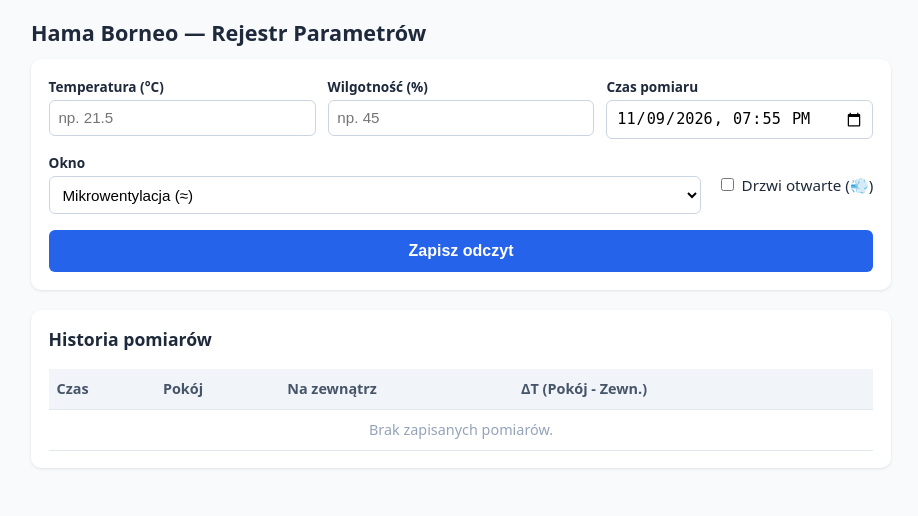
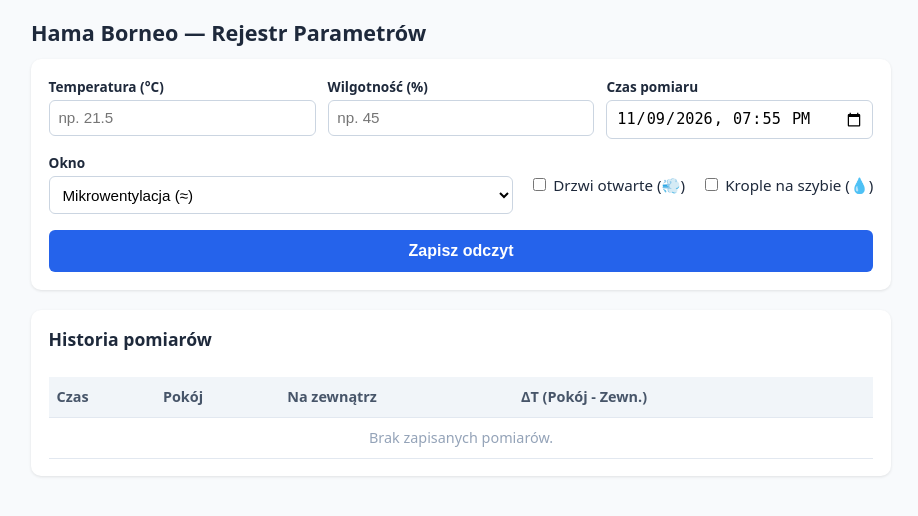
Before and after one commit to vkhyzhniak496-tech/hama-borneo-tracker, a FastAPI app: page / in a window 1280 px wide. Shown: the top 516 px of the page, without its empty margins (179-1097 px from the left). Run offline with FastAPI, Linux system fonts and the light colour scheme.

Commit message:
feat: add condensation tracking, dew point calculation and refactor styles

```diff
--- a/database.py
+++ b/database.py
@@ -29,7 +29,7 @@ class Reading(Base):
     # Nowe flagi:
     window_state = Column(String(16), default="tilt", nullable=False)  # 'closed', 'micro', 'tilt', 'open'
     door_open = Column(Boolean, default=False, nullable=False)          # True / False
-
+    condensation = Column(Boolean, default=False, nullable=False)  # True jeśli widać krople
 
 
 Base.metadata.create_all(bind=engine)
--- a/main.py
+++ b/main.py
@@ -5,21 +5,62 @@ from fastapi import Depends, FastAPI, Form, Request, status
 from fastapi.responses import HTMLResponse, RedirectResponse
 from fastapi.templating import Jinja2Templates
 from sqlalchemy.orm import Session
+from fastapi.staticfiles import StaticFiles
+
 
 from database import Reading, get_db
 import schemas
-from weather import get_current_outdoor_weather, get_weather_icon, calculate_absolute_humidity
+from weather import (
+    calculate_absolute_humidity,
+    get_current_outdoor_weather,
+    get_weather_icon,
+)
 
-app = FastAPI(title="Hama Borneo Logger API", version="1.1.0")
+app = FastAPI(title="Hama Borneo Logger API", version="1.2.28")
+app.mount("/static", StaticFiles(directory="static"), name="static")
 templates = Jinja2Templates(directory="templates")
-
-# Słownik ikon do widoku
 WINDOW_ICONS = {
     "closed": "🪟⏹",
     "micro": "🪟≈",
     "tilt": "🪟◺",
     "open": "🪟◽",
 }
+
+
+def _record_reading(
+    db: Session,
+    temperature: float,
+    humidity: float,
+    timestamp: Optional[datetime],
+    window_state: str,
+    door_open: bool,
+    condensation: bool,
+) -> Reading:
+    """Wspólna funkcja pomocnicza: pobiera pogodę i zapisuje odczyt w bazie."""
+    ts = timestamp or datetime.now()
+    out_temp, out_hum, wcode = get_current_outdoor_weather()
+
+    entry = Reading(
+        temperature=temperature,
+        humidity=humidity,
+        outdoor_temperature=out_temp,
+        outdoor_humidity=out_hum,
+        weather_code=wcode,
+        timestamp=ts,
+        window_state=window_state,
+        door_open=door_open,
+        condensation=condensation,
+    )
+    db.add(entry)
+    db.commit()
+    db.refresh(entry)
+    return entry
+
+
+# ==========================================
+# 1. WIDOKI HTML
+# ==========================================
+
 
 @app.get("/", response_class=HTMLResponse, include_in_schema=False)
 def index(request: Request, db: Session = Depends(get_db)):
@@ -30,7 +71,9 @@ def index(request: Request, db: Session = Depends(get_db)):
     readings_view = []
     for r in readings:
         indoor_ah = calculate_absolute_humidity(r.temperature, r.humidity)
-        outdoor_ah = calculate_absolute_humidity(r.outdoor_temperature, r.outdoor_humidity)
+        outdoor_ah = calculate_absolute_humidity(
+            r.outdoor_temperature, r.outdoor_humidity
+        )
 
         vent_status = None
         if indoor_ah is not None and outdoor_ah is not None:
@@ -53,10 +96,10 @@ def index(request: Request, db: Session = Depends(get_db)):
                     if r.outdoor_temperature is not None
                     else None
                 ),
-                # Nowe pola:
                 "window_state": r.window_state or "micro",
                 "window_icon": WINDOW_ICONS.get(r.window_state, "🪟≈"),
                 "door_open": bool(r.door_open),
+                "condensation": bool(r.condensation),
             }
         )
 
@@ -76,31 +119,35 @@ def form_add_reading(
     humidity: float = Form(...),
     reading_time: Optional[str] = Form(None),
     window_state: str = Form("micro"),
-    door_open: Optional[str] = Form(None),  # Checkbox w HTML wysyła "on" lub brak wartości
+    door_open: Optional[str] = Form(None),
+    condensation: Optional[str] = Form(None),
     db: Session = Depends(get_db),
 ):
-    ts = (
-        datetime.fromisoformat(reading_time)
-        if reading_time
-        else datetime.now()
-    )
-    out_temp, out_hum, wcode = get_current_outdoor_weather()
-
-    is_door_open = door_open in ("on", "true", "1")
-
-    entry = Reading(
+    ts = datetime.fromisoformat(reading_time) if reading_time else None
+    _record_reading(
+        db=db,
         temperature=temperature,
         humidity=humidity,
-        outdoor_temperature=out_temp,
-        outdoor_humidity=out_hum,
-        weather_code=wcode,
         timestamp=ts,
         window_state=window_state,
-        door_open=is_door_open,
+        door_open=(door_open in ("on", "true", "1")),
+        condensation=(condensation in ("on", "true", "1")),
     )
-    db.add(entry)
-    db.commit()
     return RedirectResponse(url="/", status_code=status.HTTP_303_SEE_OTHER)
+
+
+@app.post("/delete/{reading_id}", include_in_schema=False)
+def delete_reading_form(reading_id: int, db: Session = Depends(get_db)):
+    reading = db.query(Reading).filter(Reading.id == reading_id).first()
+    if reading:
+        db.delete(reading)
+        db.commit()
+    return RedirectResponse(url="/", status_code=status.HTTP_303_SEE_OTHER)
+
+
+# ==========================================
+# 2.REST API
+# ==========================================
 
 
 @app.post(
@@ -112,23 +159,16 @@ def form_add_reading(
 def create_reading(
     payload: schemas.ReadingCreate, db: Session = Depends(get_db)
 ):
-    ts = payload.timestamp or datetime.now()
-    out_temp, out_hum, wcode = get_current_outdoor_weather()
-
-    entry = Reading(
+    return _record_reading(
+        db=db,
         temperature=payload.temperature,
         humidity=payload.humidity,
-        outdoor_temperature=out_temp,
-        outdoor_humidity=out_hum,
-        weather_code=wcode,
-        timestamp=ts,
+        timestamp=payload.timestamp,
         window_state=payload.window_state,
         door_open=payload.door_open,
+        condensation=payload.condensation,
     )
-    db.add(entry)
-    db.commit()
-    db.refresh(entry)
-    return entry
+
 
 @app.get(
     "/api/readings",
@@ -146,13 +186,6 @@ def get_readings(
         .all()
     )
 
-@app.post("/delete/{reading_id}", include_in_schema=False)
-def delete_reading(reading_id: int, db: Session = Depends(get_db)):
-    reading = db.query(Reading).filter(Reading.id == reading_id).first()
-    if reading:
-        db.delete(reading)
-        db.commit()
-    return RedirectResponse(url="/", status_code=status.HTTP_303_SEE_OTHER)
 
 if __name__ == "__main__":
     import uvicorn
--- a/schemas.py
+++ b/schemas.py
@@ -24,6 +24,7 @@ class ReadingCreate(BaseModel):
     )
     window_state: WindowState = Field(default="micro", description="Stan okna: closed, micro, tilt, open")
     door_open: bool = Field(default=False, description="Czy drzwi do pokoju są otwarte?")
+    condensation: bool = Field(default=False, description="Czy występuje kondensacja na szybie?")
 
 
 class ReadingResponse(ReadingCreate):
--- /dev/null
+++ b/static/style.css
@@ -0,0 +1,204 @@
+/* --- Podstawowy layout --- */
+body {
+    font-family: system-ui, -apple-system, sans-serif;
+    max-width: 860px;
+    margin: 1rem auto;
+    padding: 0 0.85rem;
+    background: #f8fafc;
+    color: #1e293b;
+}
+
+h2 {
+    font-size: 1.35rem;
+    margin-bottom: 0.75rem;
+}
+
+.card {
+    background: white;
+    padding: 1.1rem;
+    border-radius: 10px;
+    box-shadow: 0 1px 3px rgba(0, 0, 0, 0.1);
+    margin-bottom: 1.25rem;
+}
+
+.card-title {
+    margin-top: 0;
+    font-size: 1.1rem;
+}
+
+/* --- Formularz i kontrolki --- */
+.grid {
+    display: grid;
+    grid-template-columns: repeat(auto-fit, minmax(130px, 1fr));
+    gap: 0.75rem;
+}
+
+label {
+    display: block;
+    font-weight: 600;
+    font-size: 0.85rem;
+    margin-bottom: 0.25rem;
+}
+
+input, select {
+    width: 100%;
+    padding: 0.55rem;
+    border: 1px solid #cbd5e1;
+    border-radius: 6px;
+    box-sizing: border-box;
+    background: white;
+    font-size: 0.95rem;
+}
+
+.control-row {
+    display: flex;
+    gap: 1.25rem;
+    align-items: center;
+    margin-top: 0.85rem;
+    flex-wrap: wrap;
+}
+
+.control-item-select {
+    flex: 1 1 180px;
+}
+
+.control-item-checkbox {
+    margin-top: 0.4rem;
+}
+
+.checkbox-container {
+    display: flex;
+    align-items: center;
+    gap: 0.45rem;
+    cursor: pointer;
+    font-size: 0.95rem;
+    font-weight: 500;
+}
+
+.checkbox-container input {
+    width: auto;
+    margin: 0;
+    cursor: pointer;
+}
+
+.btn-submit {
+    margin-top: 1rem;
+    width: 100%;
+    padding: 0.75rem 1.2rem;
+    background: #2563eb;
+    color: white;
+    border: none;
+    border-radius: 6px;
+    cursor: pointer;
+    font-weight: 600;
+    font-size: 1rem;
+}
+
+.btn-submit:hover {
+    background: #1d4ed8;
+}
+
+/* --- Tabela i dane --- */
+.table-wrapper {
+    overflow-x: auto;
+}
+
+table {
+    width: 100%;
+    border-collapse: collapse;
+    margin-top: 0.5rem;
+}
+
+th, td {
+    text-align: left;
+    padding: 0.65rem 0.5rem;
+    border-bottom: 1px solid #e2e8f0;
+    font-size: 0.9rem;
+    vertical-align: middle;
+}
+
+th {
+    background: #f1f5f9;
+    color: #475569;
+    font-weight: 600;
+}
+
+.col-actions {
+    width: 30px;
+    text-align: right;
+}
+
+.text-muted {
+    color: #64748b;
+    font-size: 0.85rem;
+}
+
+.sub-metric {
+    font-size: 0.72rem;
+    color: #94a3b8;
+    margin-top: 2px;
+}
+
+.env-flags {
+    font-size: 0.78rem;
+    color: #475569;
+    margin-top: 3px;
+    display: flex;
+    align-items: center;
+    gap: 0.35rem;
+}
+
+/* --- Odznaki (Badges) --- */
+.weather-badge {
+    display: inline-flex;
+    align-items: center;
+    gap: 0.35rem;
+    background: #f1f5f9;
+    padding: 0.2rem 0.45rem;
+    border-radius: 6px;
+    font-size: 0.82rem;
+    border: 1px solid #e2e8f0;
+}
+
+.delta-badge {
+    font-size: 0.85rem;
+    font-weight: 600;
+    color: #0369a1;
+}
+
+.status-badge {
+    display: inline-block;
+    font-size: 0.72rem;
+    font-weight: 600;
+    padding: 0.15rem 0.45rem;
+    border-radius: 4px;
+    margin-left: 0.3rem;
+}
+
+.status-drying {
+    background: #ecfdf5;
+    color: #059669;
+    border: 1px solid #a7f3d0;
+}
+
+.status-humidifying {
+    background: #fffbeb;
+    color: #d97706;
+    border: 1px solid #fde68a;
+}
+
+/* --- Akcje --- */
+.btn-delete {
+    background: none;
+    border: none;
+    color: #cbd5e1;
+    cursor: pointer;
+    font-size: 1rem;
+    padding: 0.2rem 0.4rem;
+    border-radius: 4px;
+}
+
+.btn-delete:hover {
+    color: #ef4444;
+    background: #fee2e2;
+}
--- a/templates/index.html
+++ b/templates/index.html
@@ -4,115 +4,13 @@
     <meta charset="UTF-8">
     <meta name="viewport" content="width=device-width, initial-scale=1.0">
     <title>Hama Borneo — Dziennik Odczytów</title>
-    <style>
-        body { font-family: system-ui, -apple-system, sans-serif; max-width: 860px; margin: 1rem auto; padding: 0 0.85rem; background: #f8fafc; color: #1e293b; }
-        .card { background: white; padding: 1.1rem; border-radius: 10px; box-shadow: 0 1px 3px rgba(0,0,0,0.1); margin-bottom: 1.25rem; }
-        .grid { display: grid; grid-template-columns: repeat(auto-fit, minmax(130px, 1fr)); gap: 0.75rem; }
-        label { display: block; font-weight: 600; font-size: 0.85rem; margin-bottom: 0.25rem; }
-        input, select { width: 100%; padding: 0.55rem; border: 1px solid #cbd5e1; border-radius: 6px; box-sizing: border-box; background: white; font-size: 0.95rem; }
-        .control-row { display: flex; gap: 1.25rem; align-items: center; margin-top: 0.85rem; flex-wrap: wrap; }
-        .checkbox-container { display: flex; align-items: center; gap: 0.45rem; cursor: pointer; font-size: 0.95rem; font-weight: 500; }
-        .checkbox-container input { width: auto; margin: 0; cursor: pointer; }
-        button.btn-submit { margin-top: 1rem; width: 100%; padding: 0.75rem 1.2rem; background: #2563eb; color: white; border: none; border-radius: 6px; cursor: pointer; font-weight: 600; font-size: 1rem; }
-        button.btn-submit:hover { background: #1d4ed8; }
-
-        /* Czerwone ostrzeżenie zoptymalizowane pod telefon */
-        .mobile-alert-warning {
-            display: flex;
-            align-items: flex-start;
-            gap: 0.65rem;
-            background: #fef2f2;
-            border: 2px solid #ef4444;
-            color: #991b1b;
-            padding: 0.75rem 0.9rem;
-            border-radius: 8px;
-            margin-bottom: 1rem;
-            font-size: 0.88rem;
-            line-height: 1.35;
-        }
-        .mobile-alert-warning .icon {
-            font-size: 1.2rem;
-            line-height: 1;
-            flex-shrink: 0;
-            margin-top: 1px;
-        }
-        .mobile-alert-warning strong {
-            display: block;
-            font-size: 0.92rem;
-            color: #b91c1c;
-            margin-bottom: 2px;
-        }
-
-        table { width: 100%; border-collapse: collapse; margin-top: 0.5rem; }
-        th, td { text-align: left; padding: 0.65rem 0.5rem; border-bottom: 1px solid #e2e8f0; font-size: 0.9rem; vertical-align: middle; }
-        th { background: #f1f5f9; color: #475569; font-weight: 600; }
-
-        .weather-badge {
-            display: inline-flex;
-            align-items: center;
-            gap: 0.35rem;
-            background: #f1f5f9;
-            padding: 0.2rem 0.45rem;
-            border-radius: 6px;
-            font-size: 0.82rem;
-            border: 1px solid #e2e8f0;
-        }
-        .delta-badge {
-            font-size: 0.85rem;
-            font-weight: 600;
-            color: #0369a1;
-        }
-        .sub-metric {
-            font-size: 0.72rem;
-            color: #94a3b8;
-            margin-top: 2px;
-        }
-        .status-badge {
-            display: inline-block;
-            font-size: 0.72rem;
-            font-weight: 600;
-            padding: 0.15rem 0.45rem;
-            border-radius: 4px;
-            margin-left: 0.3rem;
-        }
-        .status-drying {
-            background: #ecfdf5;
-            color: #059669;
-            border: 1px solid #a7f3d0;
-        }
-        .status-humidifying {
-            background: #fffbeb;
-            color: #d97706;
-            border: 1px solid #fde68a;
-        }
-        .env-flags {
-            font-size: 0.78rem;
-            color: #475569;
-            margin-top: 3px;
-            display: flex;
-            align-items: center;
-            gap: 0.35rem;
-        }
-        .btn-delete {
-            background: none;
-            border: none;
-            color: #cbd5e1;
-            cursor: pointer;
-            font-size: 1rem;
-            padding: 0.2rem 0.4rem;
-            border-radius: 4px;
-        }
-        .btn-delete:hover {
-            color: #ef4444;
-            background: #fee2e2;
-        }
-    </style>
+    <link rel="stylesheet" href="{{ url_for('static', path='style.css') }}">
 </head>
 <body>
 
-    <h2 style="font-size: 1.35rem; margin-bottom: 0.75rem;">Hama Borneo — Rejestr Parametrów</h2>
+    <h2>Hama Borneo — Rejestr Parametrów</h2>
 
-
+    <!-- Karta dodawania pomiaru -->
     <div class="card">
         <form action="/add" method="post">
             <div class="grid">
@@ -131,7 +29,7 @@
             </div>
 
             <div class="control-row">
-                <div style="flex: 1 1 180px;">
+                <div class="control-item-select">
                     <label for="window_state">Okno</label>
                     <select id="window_state" name="window_state">
                         <option value="micro" selected>Mikrowentylacja (≈)</option>
@@ -140,9 +38,14 @@
                         <option value="closed">Zamknięte (⏹)</option>
                     </select>
                 </div>
-                <div style="margin-top: 0.4rem;">
+                <div class="control-item-checkbox">
                     <label class="checkbox-container">
                         <input type="checkbox" name="door_open"> Drzwi otwarte (💨)
+                    </label>
+                </div>
+                <div class="control-item-checkbox">
+                    <label class="checkbox-container">
+                        <input type="checkbox" name="condensation"> Krople na szybie (💧)
                     </label>
                 </div>
             </div>
@@ -151,8 +54,10 @@
         </form>
     </div>
 
+    <!-- Karta historii -->
     <div class="card">
-        <h3 style="margin-top: 0; font-size: 1.1rem;">Historia pomiarów</h3>
+        <h3 class="card-title">Historia pomiarów</h3>
+        <div class="table-wrapper">
             <table>
                 <thead>
                     <tr>
@@ -160,23 +65,26 @@
                         <th>Pokój</th>
                         <th>Na zewnątrz</th>
                         <th>ΔT (Pokój - Zewn.)</th>
-                    <th style="width: 30px;"></th>
+                        <th class="col-actions"></th>
                     </tr>
                 </thead>
                 <tbody>
                     {% for r in readings %}
                     <tr>
-                    <td style="color: #64748b; font-size: 0.85rem;">
+                        <td class="text-muted">
                             <div>{{ r.timestamp.strftime('%d.%m %H:%M') }}</div>
                             <div class="env-flags">
                                 <span title="Stan okna: {{ r.window_state }}">{{ r.window_icon }}</span>
                                 {% if r.door_open %}
                                     <span title="Drzwi otwarte">🚪💨</span>
                                 {% endif %}
+                                {% if r.condensation %}
+                                    <span title="Kondensacja na szybie">💧</span>
+                                {% endif %}
                             </div>
                         </td>
                         <td>
-                        <strong>{{ r.temperature }}°C</strong> <span style="color: #64748b;">({{ r.humidity }}%)</span>
+                            <strong>{{ r.temperature }}°C</strong> <span class="text-muted">({{ r.humidity }}%)</span>
                             {% if r.indoor_ah is not none %}
                                 <div class="sub-metric">{{ r.indoor_ah }} g/m³</div>
                             {% endif %}
@@ -186,13 +94,13 @@
                                 <div class="weather-badge">
                                     <span>{{ r.icon }}</span>
                                     <strong>{{ r.outdoor_temperature }}°C</strong>
-                                <span style="color: #64748b;">{{ r.outdoor_humidity }}%</span>
+                                    <span class="text-muted">{{ r.outdoor_humidity }}%</span>
                                 </div>
                                 {% if r.outdoor_ah is not none %}
                                     <div class="sub-metric">{{ r.outdoor_ah }} g/m³</div>
                                 {% endif %}
                             {% else %}
-                            <span style="color: #94a3b8; font-size: 0.85rem;">Brak danych</span>
+                                <span class="sub-metric">Brak danych</span>
                             {% endif %}
                         </td>
                         <td>
@@ -201,7 +109,7 @@
                                     {% if r.delta_temp > 0 %}+{% endif %}{{ r.delta_temp }}°C
                                 </span>
                             {% else %}
-                            <span style="color: #94a3b8;">—</span>
+                                <span class="sub-metric">—</span>
                             {% endif %}
 
                             {% if r.vent_status == 'drying' %}
@@ -210,7 +118,7 @@
                                 <span class="status-badge status-humidifying">Nawilża</span>
                             {% endif %}
                         </td>
-                    <td style="text-align: right;">
+                        <td class="col-actions">
                             <form action="/delete/{{ r.id }}" method="post" style="display: inline;" onsubmit="return confirm('Usunąć odczyt?');">
                                 <button type="submit" class="btn-delete" title="Usuń odczyt">✕</button>
                             </form>
@@ -224,6 +132,7 @@
                 </tbody>
             </table>
         </div>
+    </div>
 
 </body>
 </html>
```
Also changed, not shown: weather.py (+8 -0 lines). Lines whose indentation alone changed are shown as unchanged.
